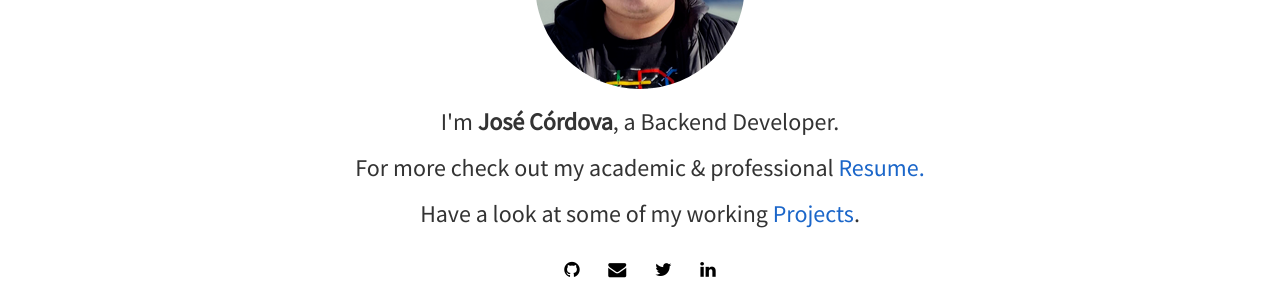
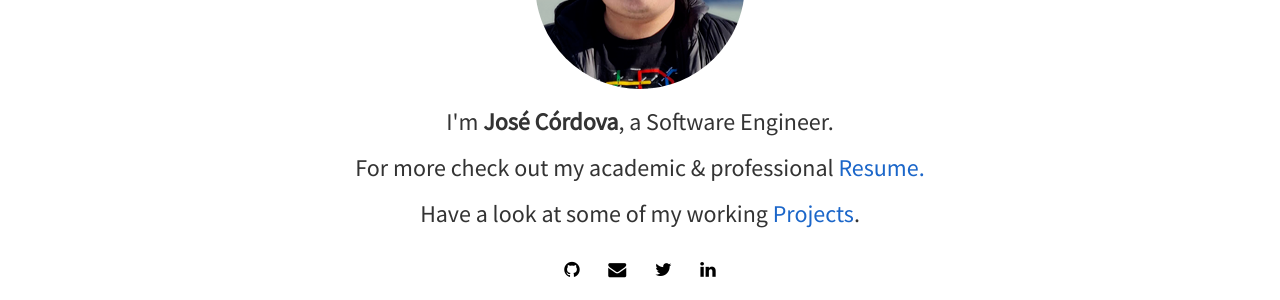
Before and after one commit to jfernancordova/jfernancordova.github.io, a Jekyll site: the page built from index.html, in a window 1280 px wide. Shown: the part 238-538 px from the top of the page. Built offline with Jekyll 4.4.1, drawn with Linux system fonts in a browser that asks for light colours; nearby versions of some CDN libraries; the list of posts is cut into pages by our own code.

Commit message:
Update index.html

```diff
--- a/index.html
+++ b/index.html
@@ -11,7 +11,7 @@
         alt="Responsive image"
       />
     </div>
-    <h3>I'm <strong>{{ site.author }}</strong>, a Backend Developer.</h3>
+    <h3>I'm <strong>{{ site.author }}</strong>, a Software Engineer.</h3>
     <h3>
       For more check out my academic & professional
       <a href="{{ site.baseurl }}resume.html">Resume.</a>
```
